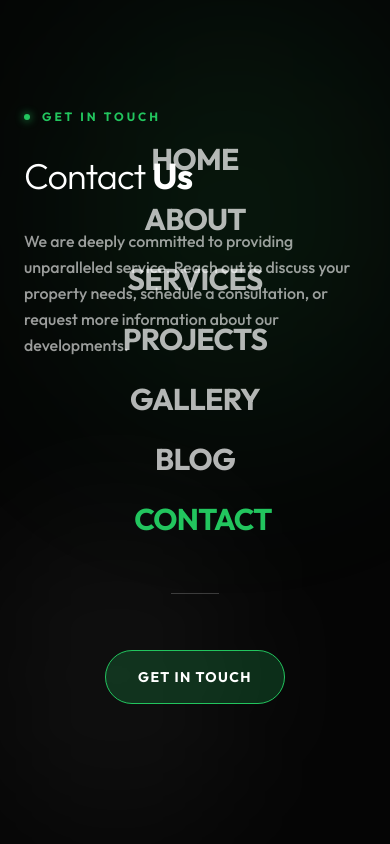
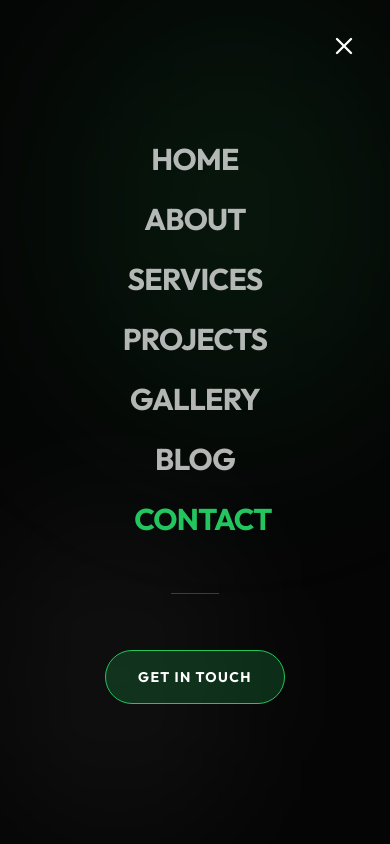
Before and after one commit to LemonWares-Technology/greenstoneFrontend-, a React (Vite) app: page /contact in a window 390 px wide. Both pictures are taken after a click on the button "Toggle Menu". Shown: the top 844 px of the page. Built offline with nearby package versions, Linux system fonts and the light colour scheme.

Commit message:
fix nav issue and move to a new cpanel server

```diff
--- a/src/components/Navbar.tsx
+++ b/src/components/Navbar.tsx
@@ -1,4 +1,5 @@
 import { useState, useEffect } from 'react';
+import { createPortal } from 'react-dom';
 import { useLocation, Link } from 'react-router-dom';
 import { Menu, X } from 'lucide-react';
 
@@ -36,7 +37,7 @@ const Navbar = () => {
 
   return (
     <>
-      <nav className="flex items-center justify-between py-6 px-6 md:px-12 lg:px-16 relative z-[50]">
+      <nav className="flex items-center justify-between py-6 px-6 md:px-12 lg:px-16 relative z-[100] lg:z-[50]">
         <Link to="/" className="text-2xl font-black tracking-tight flex items-center gap-2">
           <span>Green</span>
           <span className="text-brand-primary">stone</span>
@@ -63,23 +64,40 @@ const Navbar = () => {
 
         {/* Mobile Hamburger Button */}
         <button
-          className="lg:hidden p-2 text-white hover:text-brand-primary transition-colors relative z-[60]"
+          className="lg:hidden p-2 text-white hover:text-brand-primary transition-colors relative z-[110]"
+          type="button"
           onClick={() => setIsMenuOpen(!isMenuOpen)}
           aria-label="Toggle Menu"
+          aria-expanded={isMenuOpen}
         >
           {isMenuOpen ? <X size={28} /> : <Menu size={28} />}
         </button>
       </nav>
 
-      {/* Mobile Menu Overlay */}
+      {/* Mobile menu: portal to body so it sits above hero / stacking contexts (overflow, z-10 layers) */}
+      {typeof document !== 'undefined' &&
+        createPortal(
           <div
-        className={`fixed inset-0 bg-[#050505] z-[60] flex flex-col justify-center items-center px-6 transition-all duration-500 ease-in-out lg:hidden ${
+            id="mobile-nav-overlay"
+            role="dialog"
+            aria-modal="true"
+            aria-hidden={!isMenuOpen}
+            className={`fixed inset-0 z-[9999] flex flex-col justify-center items-center px-6 transition-all duration-500 ease-in-out lg:hidden bg-[#050505] ${
               isMenuOpen ? 'opacity-100 visible pointer-events-auto' : 'opacity-0 invisible pointer-events-none'
             }`}
           >
-        {/* Subtle Background Elements */}
-        <div className="absolute top-0 right-0 w-[80%] h-[50%] bg-brand-primary/10 blur-[100px] rounded-full pointer-events-none"></div>
-        <div className="absolute bottom-0 left-0 w-[60%] h-[40%] bg-white/5 blur-[80px] rounded-full pointer-events-none"></div>
+            <button
+              type="button"
+              onClick={() => setIsMenuOpen(false)}
+              className={`absolute top-6 right-6 p-2 rounded-full text-white hover:text-brand-primary hover:bg-white/10 transition-colors z-[10001] ${
+                isMenuOpen ? 'opacity-100' : 'opacity-0 pointer-events-none'
+              }`}
+              aria-label="Close menu"
+            >
+              <X size={28} />
+            </button>
+            <div className="absolute top-0 right-0 w-[80%] h-[50%] bg-brand-primary/10 blur-[100px] rounded-full pointer-events-none" />
+            <div className="absolute bottom-0 left-0 w-[60%] h-[40%] bg-white/5 blur-[80px] rounded-full pointer-events-none" />
 
             <div className="flex flex-col items-center gap-6 w-full max-w-sm relative z-10">
               {navLinks.map((link, index) => (
@@ -94,7 +112,7 @@ const Navbar = () => {
                   style={{
                     transitionDelay: isMenuOpen ? `${index * 50}ms` : '0ms',
                     opacity: isMenuOpen ? 1 : 0,
-                transform: isMenuOpen ? 'translateY(0)' : 'translateY(20px)'
+                    transform: isMenuOpen ? 'translateY(0)' : 'translateY(20px)',
                   }}
                 >
                   {link.name}
@@ -104,17 +122,23 @@ const Navbar = () => {
               <div
                 className="w-12 h-px bg-white/20 my-8 transition-all duration-700"
                 style={{ opacity: isMenuOpen ? 1 : 0, width: isMenuOpen ? '48px' : '0px' }}
-          ></div>
+              />
 
               <Link
                 to="/contact"
                 className="text-sm tracking-widest uppercase font-bold text-white bg-brand-primary/20 border border-brand-primary px-8 py-4 rounded-full transition-all duration-500 hover:bg-brand-primary hover:text-black"
-            style={{ opacity: isMenuOpen ? 1 : 0, transform: isMenuOpen ? 'translateY(0)' : 'translateY(20px)', transitionDelay: '300ms' }}
+                style={{
+                  opacity: isMenuOpen ? 1 : 0,
+                  transform: isMenuOpen ? 'translateY(0)' : 'translateY(20px)',
+                  transitionDelay: '300ms',
+                }}
               >
                 Get in touch
               </Link>
             </div>
-      </div>
+          </div>,
+          document.body
+        )}
     </>
   );
 };
```
Lines whose indentation alone changed are shown as unchanged.
